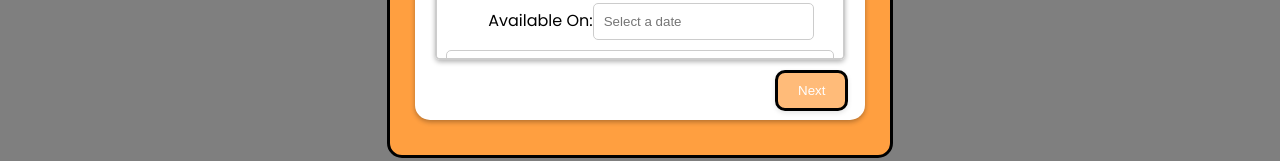
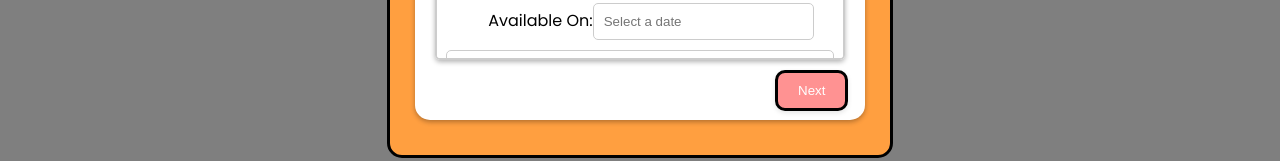
Before and after one commit to icp049/reusable_chatApp, a React (Create React App) app: page / in a window 1280 px wide. Both pictures are taken after a click on the element "Add Listing". Shown: the part 545-706 px from the top of the page. Built offline with nearby package versions, Linux system fonts and the light colour scheme; no server answers; the database is empty.

Commit message:
made button pastel red

```diff
--- a/src/pages/AddNest.jsx
+++ b/src/pages/AddNest.jsx
@@ -731,7 +731,7 @@ const [selectedAmenities, setSelectedAmenities] = useState({
                             position: "relative",
                             marginTop: "10px",
                         left: "340px",
-                        backgroundColor: "rgba(255, 159, 64, 0.7)",
+                        backgroundColor: "rgba(255, 100, 100, 0.7)",
                         color: "white",
                         padding: "10px 20px",
                         borderRadius: "10px",
```
